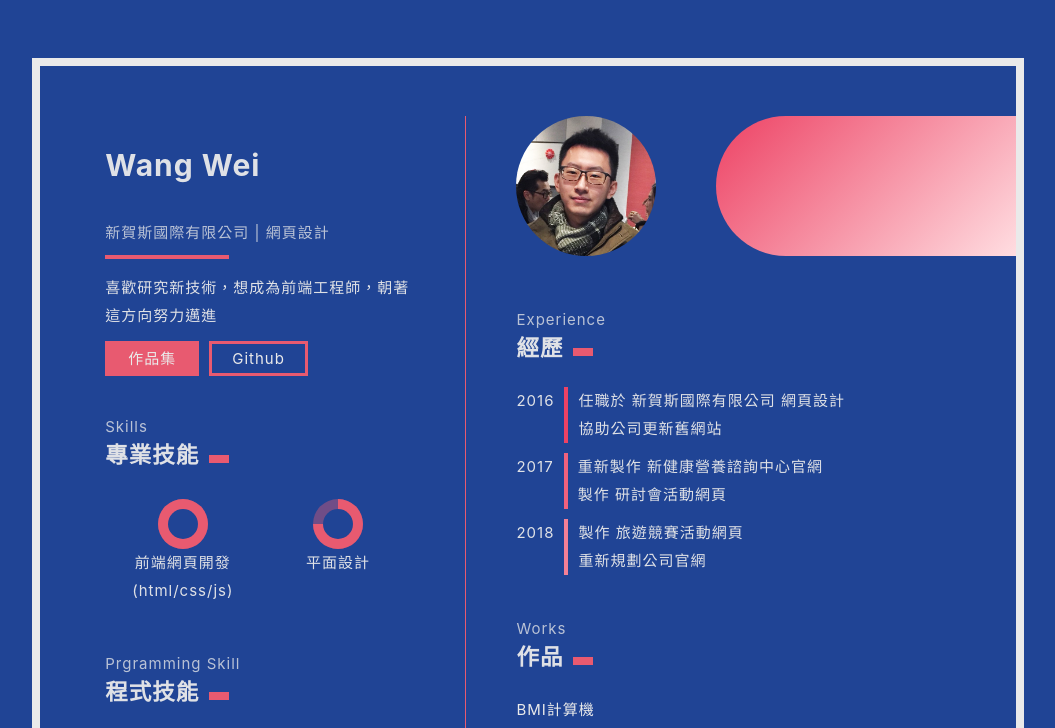
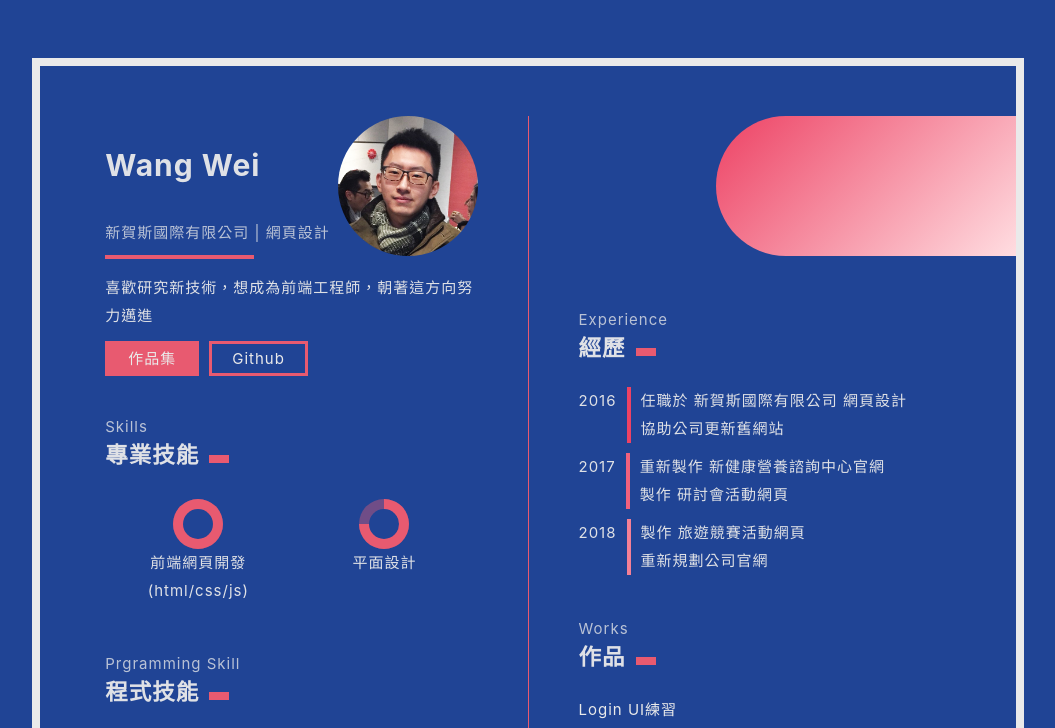
Before and after one commit to silverfantacy/Resume_2018, a website: page index.html in a window 1280 px wide. Shown: the top 728 px of the page, without its empty margins (112-1167 px from the left). Drawn offline with Linux system fonts and the light colour scheme.

Commit message:
Add files via upload

```diff
--- a/index.html
+++ b/index.html
@@ -9,6 +9,7 @@
   <body>
     <div class="resume">
       <div class="left">
+        <div class="photo"></div>
         <h1>Wang Wei </h1>
         <h4>新賀斯國際有限公司 | 網頁設計</h4>
         <hr/>
@@ -88,7 +89,6 @@
         </div>
       </div>
       <div class="right">
-        <div class="photo"></div>
         <div class="decoration"></div>
         <div class="block">
           <h4>Experience</h4>
@@ -118,6 +118,7 @@
           <h4>Works</h4>
           <h2>作品</h2>
           <ul class="listExperience">
+            <li class="listHover"> <a href="https://codepen.io/Serment/full/OvGmXz" title="Login UI練習" target="_blank"> Login UI練習</a></li>
             <li class="listHover"> <a href="https://silverfantacy.github.io/BMI-2018/" title="BMI計算機" target="_blank"> BMI計算機</a></li>
             <li class="listHover"> <a href="http://new-health.com.tw/2018_travel/index.html" title="2018獎勵旅遊競賽" target="_blank"> 2018獎勵旅遊競賽</a></li>
             <li class="listHover"> <a href="http://healthbook.com.tw/" title="新健康營養諮詢中心" target="_blank"> 新健康營養諮詢中心</a></li>
--- a/stylesheets/style.css
+++ b/stylesheets/style.css
@@ -51,12 +51,12 @@ hr {
   position: relative; }
 
 .left {
-  -ms-flex: 5;
-      flex: 5; }
+  -ms-flex: 6;
+      flex: 6; }
 
 .right {
-  -ms-flex: 7;
-      flex: 7; }
+  -ms-flex: 6;
+      flex: 6; }
 
 .left,
 .right {
@@ -64,7 +64,8 @@ hr {
 
 .left {
   padding-right: 50px;
-  border-right: solid 1px #E85A70; }
+  border-right: solid 1px #E85A70;
+  position: relative; }
 
 .right {
   padding-left: 50px;
@@ -79,7 +80,8 @@ hr {
   background-position: center;
   background-size: cover;
   position: absolute;
-  top: 50px; }
+  top: 0px;
+  right: 50px; }
 
 .decoration {
   width: 300px;
```
Also changed, not shown: 1 other file.
